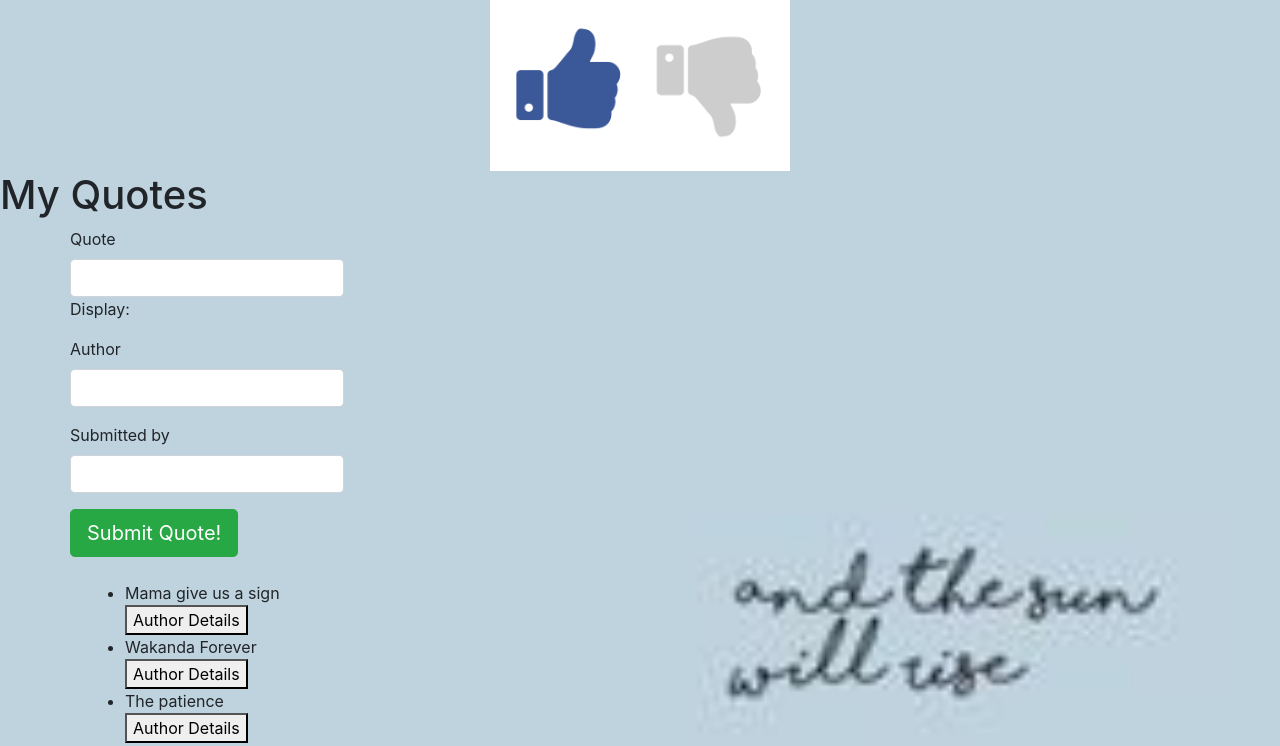
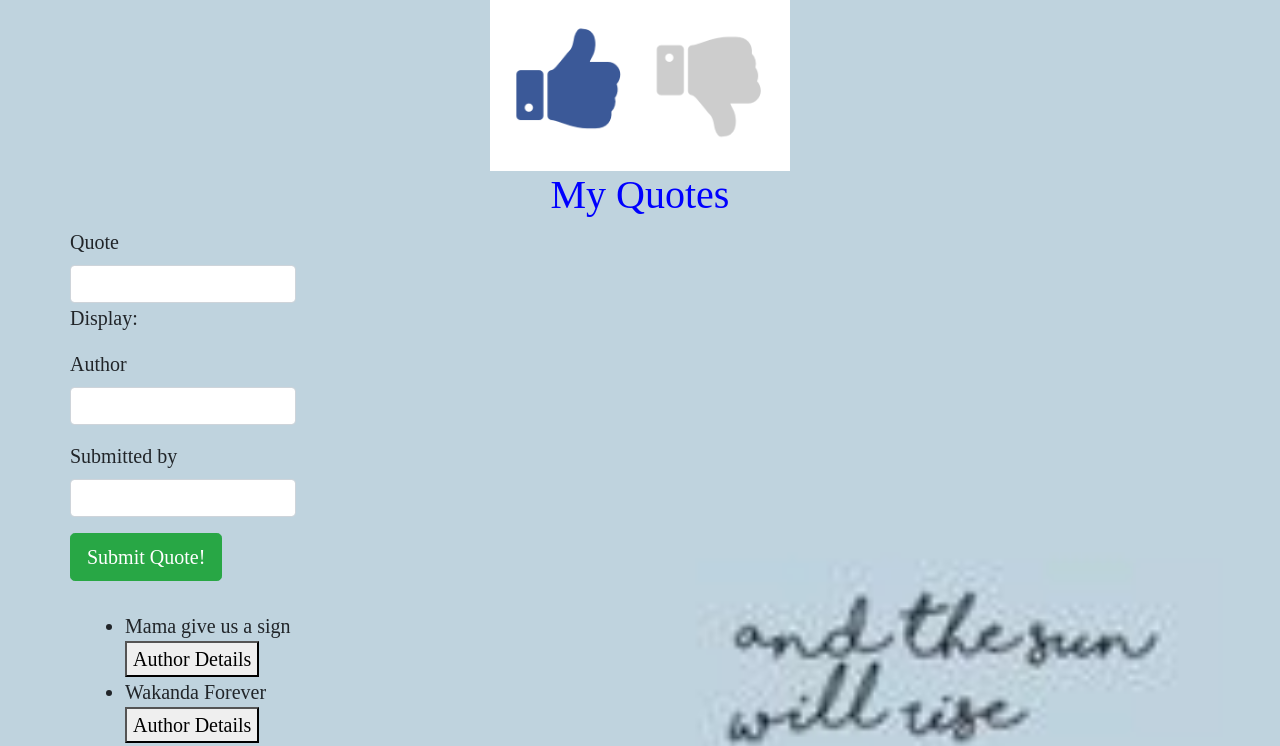
Before and after one commit to omukankurunziza/Quotes, an Angular app: page / in a window 1280 px wide. Shown: the top 746 px of the page. Built offline with nearby package versions, Linux system fonts and the light colour scheme.

Commit message:
add images

```diff
--- a/src/app/quote/quote.component.html
+++ b/src/app/quote/quote.component.html
@@ -1,7 +1,5 @@
 
-<!-- <p>
-  quote works!
-</p> -->
+
 <h1>
     My Quotes{{ title }}
   </h1>
@@ -17,7 +15,7 @@
 <ul>
   <div *ngFor='let quotes of quote;let i = index'>
     <li >{{quotes.name}}</li>
-    <button  (click)='toogleDetails(i)'>Author Details</button>
+    <button  (click) ='toogleDetails(i)' >Author Details</button>
     <app-quote-details *ngIf="quotes.showDescription" [quotes]='quotes' (isComplete)= 'deleteQuote($event,i)'></app-quote-details>
 
 </div>
--- a/src/styles.css
+++ b/src/styles.css
@@ -5,4 +5,9 @@ body{
   background-image: url("assets/bg.jpg");
   background-position: center;
   background-size: cover;
+  font-family: 'Courier New', Courier, monospace;
+  font-size: 20px;
+  font-family: weight;
 }
+h1{text-align: center;
+color:blue}
```
